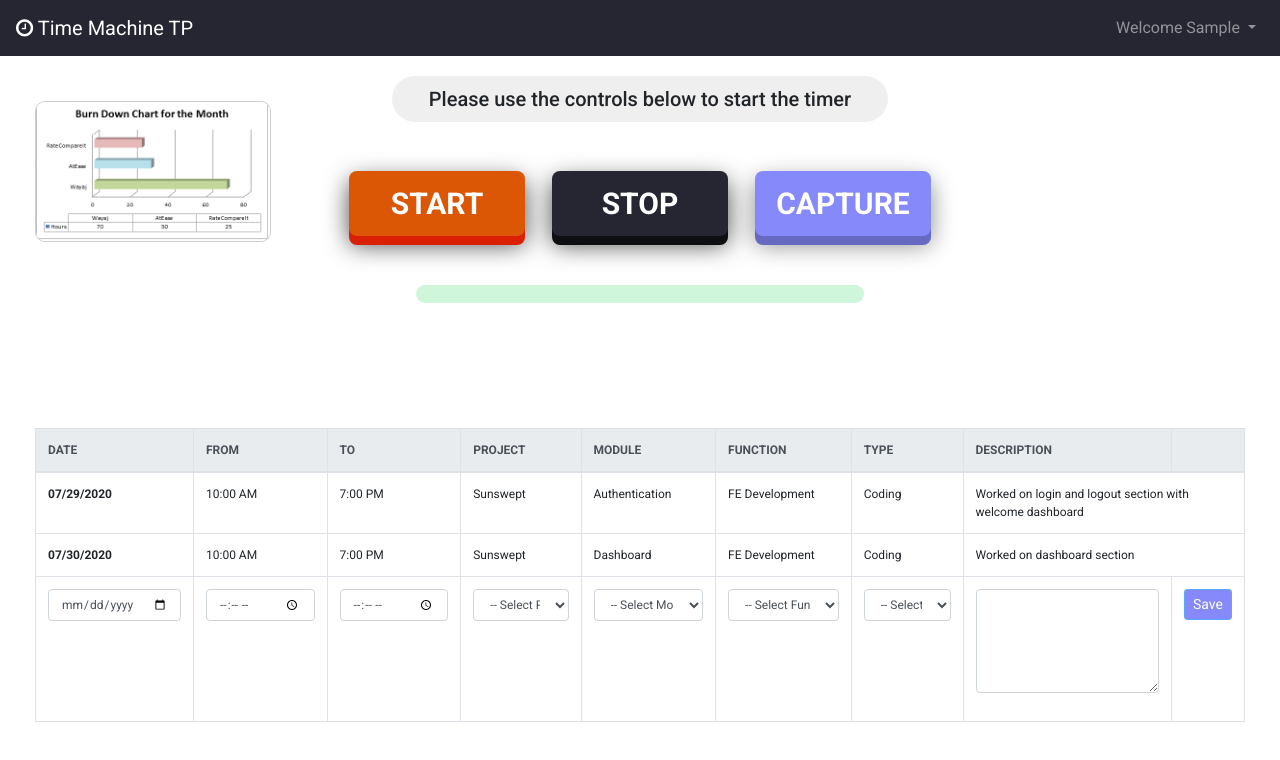
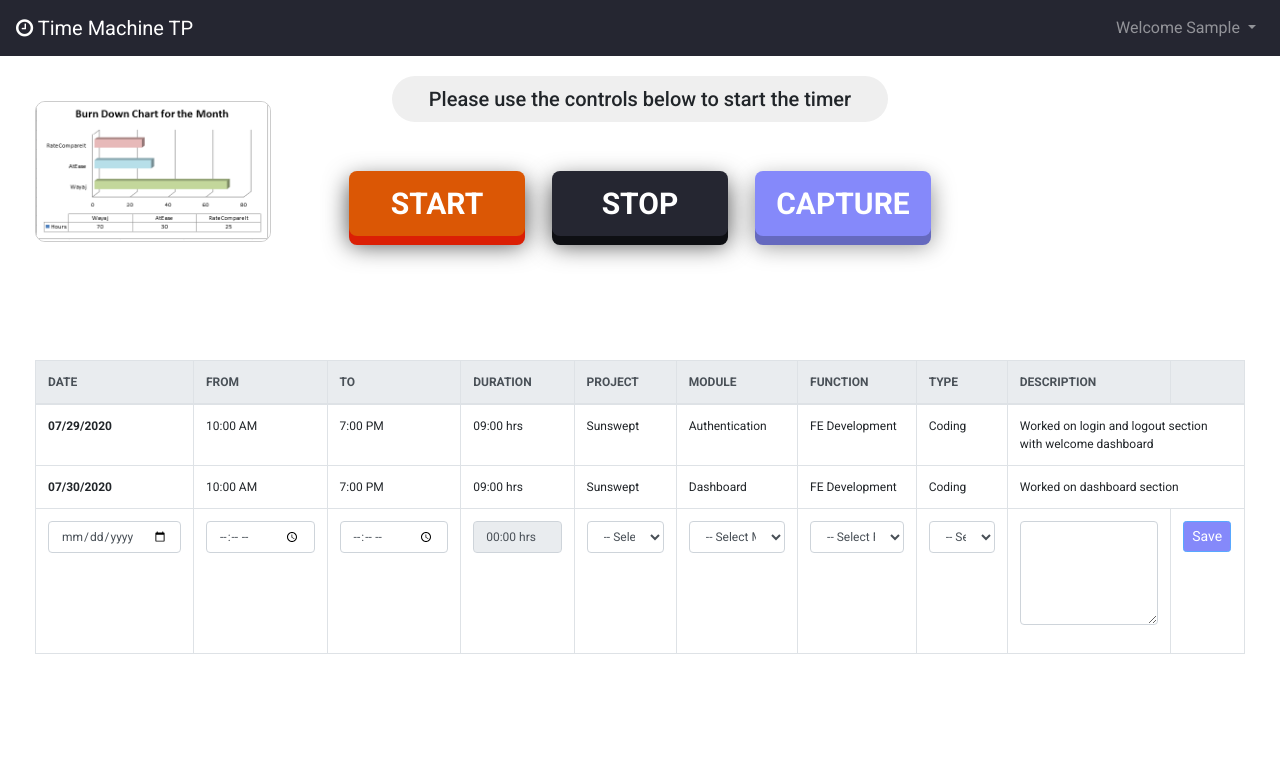
Before and after one commit to subhammatrix/timesheet-app, an Angular app: page /dashboard in a window 1280 px wide. Shown: the top 760 px of the page. Built offline with nearby package versions, Linux system fonts and the light colour scheme; sample sign-in values are in the browser's storage.

Commit message:
duration field and time capture added

```diff
--- a/src/app/dashboard/dashboard.component.html
+++ b/src/app/dashboard/dashboard.component.html
@@ -10,13 +10,15 @@
     <button class="btn capture-bt" (click)="capture()" [disabled]="isCaptured">Capture</button>
   </div>
   <br />
-  <div class="text-center duration-log">
+  <div class="text-center duration-log" *ngIf="startDateTime || stopDateTime">
     <span *ngIf="startDateTime">{{ startDateTime }}</span>
     <span *ngIf="stopDateTime">{{ ' - ' + stopDateTime }}</span>
   </div>
   <br />
   <br />
   <!-- {{ form.value | json }} -->
+  <button *ngIf="startDateTime || stopDateTime" type="submit" class="btn btn-danger btn-sm pull-right"
+    (click)="reset()">Reset</button>
   <div class="alert alert-danger" *ngIf="form.errors">
     Please fillup all the fields to save the data.
   </div>
@@ -28,7 +30,7 @@
             <th scope="col">Date</th>
             <th scope="col">From</th>
             <th scope="col">To</th>
-            <!-- <th scope="col">Duration</th> -->
+            <th scope="col">Duration</th>
             <th scope="col">Project</th>
             <th scope="col">Module</th>
             <th scope="col">Function</th>
@@ -42,7 +44,7 @@
             <th scope="row">{{ t.date | date:"MM/dd/yyyy" }}</th>
             <td>{{ t.date + ' ' + t.fromTime | date: "shortTime" }}</td>
             <td>{{ t.date + ' ' + t.toTime | date: "shortTime" }}</td>
-            <!-- <td>9 hrs</td> -->
+            <td>{{ calculateDuration(t.fromTime, t.toTime) + ' hrs' }}</td>
             <td>{{ t.project }}</td>
             <td>{{ t.module }}</td>
             <td>{{ t.function }}</td>
@@ -83,11 +85,12 @@
                 </div>
               </div>
             </td>
-            <!-- <td>
+            <td>
               <div class="form-group">
-                <input type="text" class="form-control">
+                <input type="text" class="form-control"
+                  value="{{ calculateDuration(f.fromTime.value, f.toTime.value) + ' hrs' }}" readonly>
               </div>
-            </td> -->
+            </td>
             <td>
               <div class="form-group">
                 <select class="form-control" id="" formControlName="project"
@@ -156,7 +159,9 @@
                 </div>
               </div>
             </td>
-            <td><button type="submit" class="btn btn-primary btn-sm blue-bt" [disabled]="!form.valid">Save</button></td>
+            <td>
+              <button type="submit" class="btn btn-primary btn-sm blue-bt" [disabled]="!form.valid">Save</button>&nbsp;
+            </td>
           </tr>
         </tbody>
       </table>
--- a/src/app/dashboard/dashboard.component.ts
+++ b/src/app/dashboard/dashboard.component.ts
@@ -17,6 +17,7 @@ export class DashboardComponent implements OnInit {
   stopDateTime: any;
   isStopDateTime = false;
   isCaptured = true;
+  duration: any;
   currentUser: User;
   timeSheets: any;
 
@@ -37,10 +38,10 @@ export class DashboardComponent implements OnInit {
   });
 
   constructor(private router: Router, private authService: AuthService, private timesheetService: TimesheetService) {
-    this.authService.currentUser.subscribe(x => {
-      this.currentUser = x;
-      if (x) {
-        this.timesheetService.getAll(x.username).subscribe(result => this.timeSheets = result);
+    this.authService.currentUser.subscribe(user => {
+      this.currentUser = user;
+      if (user) {
+        this.timesheetService.getAll(user.username).subscribe(result => this.timeSheets = result);
       }
     });
   }
@@ -55,7 +56,7 @@ export class DashboardComponent implements OnInit {
   onSubmit() {
     if (this.form.valid) {
       this.timesheetService.save(this.form.value);
-      this.form.reset();
+      this.resetForm();
     } else {
       this.form.setErrors({ invalidLogin: true });
     }
@@ -75,15 +76,26 @@ export class DashboardComponent implements OnInit {
   capture() {
     this.form.patchValue({
       date: this.formatDate(this.startDateTime),
-      fromTime: '10:00',
-      toTime: '19:00'
+      fromTime: this.formatTime(new Date(this.startDateTime).toLocaleTimeString()),
+      toTime: this.formatTime(new Date(this.stopDateTime).toLocaleTimeString())
     });
+    this.reset();
+  }
+
+  reset() {
     this.startDateTime = '';
     this.stopDateTime = '';
     this.isStartDateTime = false;
     this.isStopDateTime = false;
     this.isCaptured = true;
   }
+
+  resetForm() {
+    this.form.reset();
+    this.form.patchValue({ project: '', module: '', function: '', type: '' });
+  }
+
+  // helper functions
 
   formatDate(date) {
     const d = new Date(date);
@@ -99,23 +111,37 @@ export class DashboardComponent implements OnInit {
     return [year, month, day].join('-');
   }
 
-  timeConversion(s) {
-    const ampm = s.split(' ')[1];
-    const hours = Number(s.slice(0, 2));
-    const time = s.slice(0, -2);
-    if (ampm === 'AM') {
-      if (hours === 12) { // 12am edge-case
-        return time.replace(s.slice(0, 2), '00');
+  formatTime(time) {
+    const AMPM = time.slice(-2);
+    const timeArr = time.slice(0, -2).split(':');
+    if (AMPM === 'AM' && timeArr[0] === '12') {
+      // catching edge-case of 12AM
+      timeArr[0] = '00';
+    } else if (AMPM === 'PM') {
+      // everything with PM can just be mod'd and added with 12 - the max will be 23
+      timeArr[0] = (timeArr[0] % 12) + 12;
+    }
+    timeArr.splice(2, 1);
+    return timeArr.join(':');
+  }
+
+  calculateDuration(start, end) {
+    if (start && end) {
+      start = start.split(':');
+      end = end.split(':');
+      const startDate = new Date(0, 0, 0, start[0], start[1], 0);
+      const endDate = new Date(0, 0, 0, end[0], end[1], 0);
+      let diff = endDate.getTime() - startDate.getTime();
+      let hours = Math.floor(diff / 1000 / 60 / 60);
+      diff -= hours * 1000 * 60 * 60;
+      const minutes = Math.floor(diff / 1000 / 60);
+      // If using time pickers with 24 hours format, add the below line get exact hours
+      if (hours < 0) {
+        hours = hours + 24;
       }
-      const timeTokens = time.split(':');
-      return timeTokens[0] + ':' + timeTokens[1];
-    } else if (ampm === 'PM') {
-      if (hours !== 12) {
-        return time.replace(s.slice(0, 2), String(hours + 12));
-      }
-      const timeTokens = time.split(':');
-      return timeTokens[0] + ':' + timeTokens[1];
+      return (hours <= 9 ? '0' : '') + hours + ':' + (minutes <= 9 ? '0' : '') + minutes;
     }
+    return '00:00';
   }
 
 }
```
